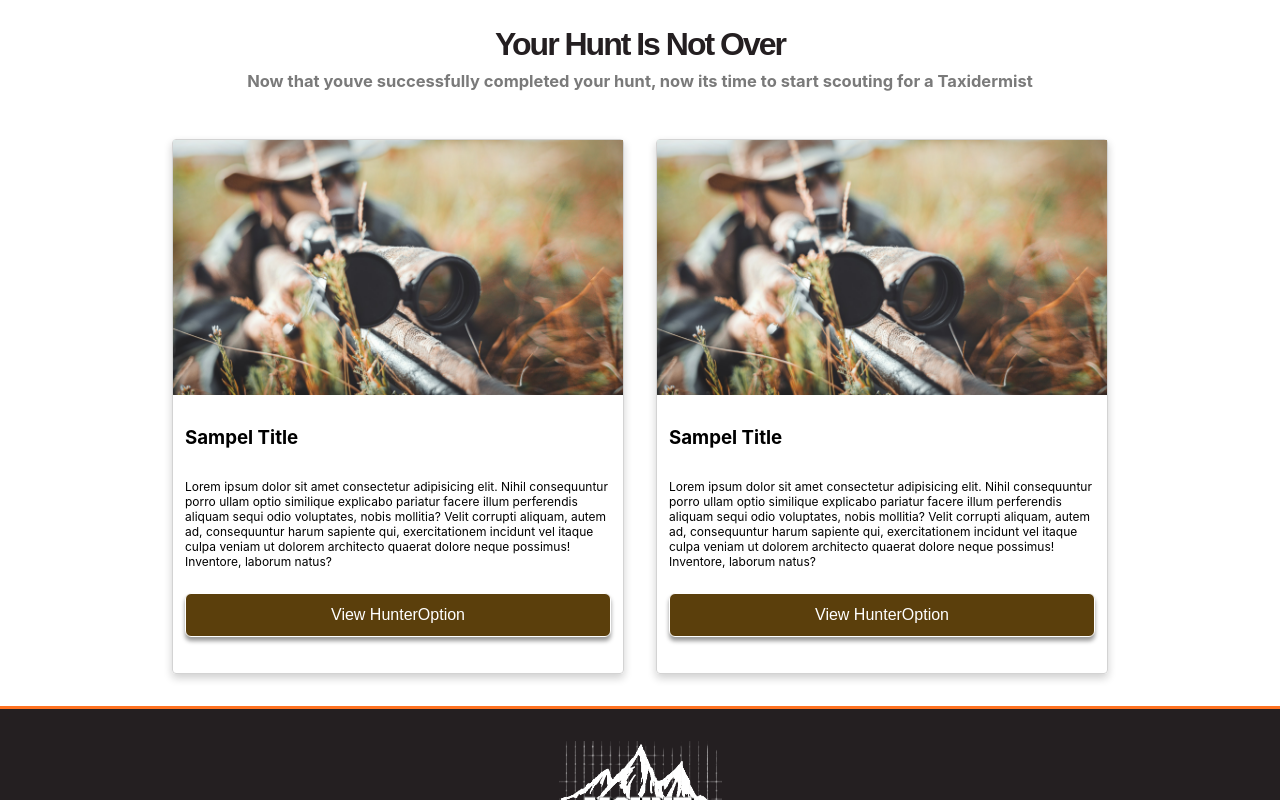
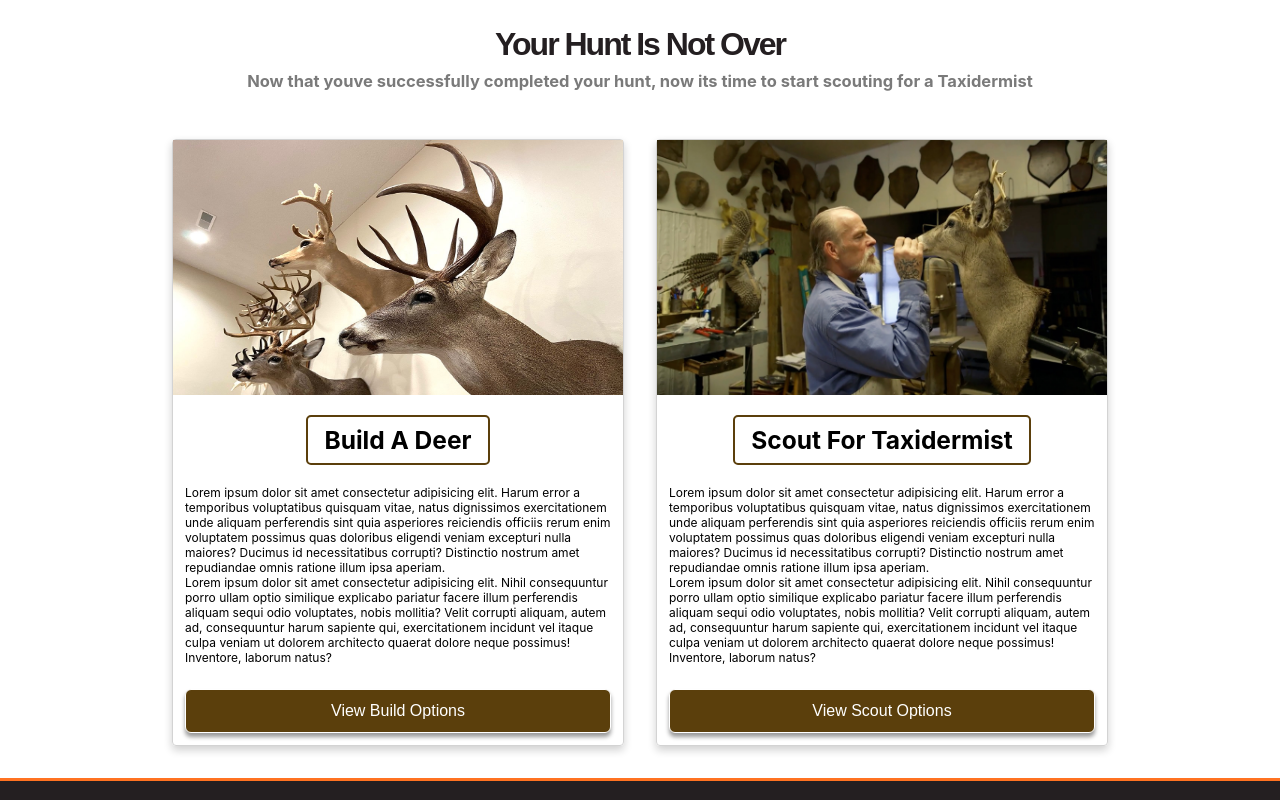
Before and after one commit to FrancisCalizo/ohio-taxidermy-supply, a Next.js app: page /hunter in a window 1280 px wide. Shown: the part 600-1400 px from the top of the page. Built offline with nearby package versions, Linux system fonts and the light colour scheme.

Commit message:
feat: Implement dummy data for hunter card options on Hunter page

```diff
--- a/components/hunter/HunterOptionCard.tsx
+++ b/components/hunter/HunterOptionCard.tsx
@@ -3,15 +3,33 @@ import styled from 'styled-components';
 import Image from 'next/image';
 import { darken } from 'polished';
 
+const CARD_OPTIONS = [
+  {
+    title: 'Build A Deer',
+    description:
+      'Lorem ipsum dolor sit amet consectetur adipisicing elit. Harum error a temporibus voluptatibus quisquam vitae, natus dignissimos exercitationem unde aliquam perferendis sint quia asperiores reiciendis officiis rerum enim voluptatem possimus quas doloribus eligendi veniam excepturi nulla maiores? Ducimus id necessitatibus corrupti? Distinctio nostrum amet repudiandae omnis ratione illum ipsa aperiam.',
+    pictureUrl: '/images/build-a-deer.jpg',
+    buttonText: 'View Build Options',
+    route: null,
+  },
+  {
+    title: 'Scout For Taxidermist',
+    description:
+      'Lorem ipsum dolor sit amet consectetur adipisicing elit. Harum error a temporibus voluptatibus quisquam vitae, natus dignissimos exercitationem unde aliquam perferendis sint quia asperiores reiciendis officiis rerum enim voluptatem possimus quas doloribus eligendi veniam excepturi nulla maiores? Ducimus id necessitatibus corrupti? Distinctio nostrum amet repudiandae omnis ratione illum ipsa aperiam.',
+    pictureUrl: '/images/scout-taxidermist.jpg',
+    buttonText: 'View Scout Options',
+    route: null,
+  },
+];
+
 export default function HunterOptionCards() {
   return (
     <>
-      {/* {data?.items.map((item: any, key: number) => ( */}
-      {/* <HunterOptionCard key={key}> */}
-      <HunterOptionCard>
+      {CARD_OPTIONS.map((opt: any, key: number) => (
+        <HunterOptionCard key={key}>
           <Image
-          src={`/images/hunter.jpg`}
-          alt="events"
+            src={opt.pictureUrl}
+            alt="option"
             width={300}
             height={170}
             quality={70}
@@ -19,11 +37,10 @@ export default function HunterOptionCards() {
           />
           <CardPaddedArea>
             <CardHeader>
-            {/* <h3 className="event-name">{item.fields.title}</h3> */}
-            <h3 className="event-name">Sampel Title</h3>
+              <h3 className="card-title">{opt.title}</h3>
             </CardHeader>
             <CardContent>
-            {/* <p className="description">{item.fields.shortDescription}</p> */}
+              <p className="description">{opt.description}</p>
               <p className="description">
                 Lorem ipsum dolor sit amet consectetur adipisicing elit. Nihil consequuntur porro
                 ullam optio similique explicabo pariatur facere illum perferendis aliquam sequi odio
@@ -33,11 +50,11 @@ export default function HunterOptionCards() {
               </p>
             </CardContent>
             <CardFooter>
-            <ViewHunterOptionButton>View HunterOption</ViewHunterOptionButton>
+              <Button onClick={() => console.log('clicked')}>{opt.buttonText}</Button>
             </CardFooter>
           </CardPaddedArea>
         </HunterOptionCard>
-      {/* ))} */}
+      ))}
     </>
   );
 }
@@ -64,14 +81,17 @@ const CardPaddedArea = styled.div`
 
 const CardHeader = styled.div`
   margin-bottom: 0.75rem;
+  display: flex;
+  justify-content: center;
 
-  img {
-    border-radius: 50px;
-  }
-
-  .HunterOption-name {
-    font-size: 16px;
-    margin: 0.5rem 0;
+  .card-title {
+    display: inline-block;
+    text-align: center;
+    font-size: calc(16px + (22 - 16) * ((100vw) / (1200 - 300)));
+    margin: 0.5rem auto;
+    padding: 0.5rem 1rem;
+    border-radius: 5px;
+    border: 2px solid ${({ theme }) => theme.colors.brown};
   }
 `;
 
@@ -84,7 +104,7 @@ const CardContent = styled.div`
 
 const CardFooter = styled.div``;
 
-const ViewHunterOptionButton = styled.button`
+const Button = styled.button`
   display: block;
   width: 100%;
   background: ${({ theme }) => theme.colors.brown};
@@ -94,7 +114,7 @@ const ViewHunterOptionButton = styled.button`
   border-radius: 6px;
   font-size: 1rem;
   cursor: pointer;
-  margin: 1.5rem 0;
+  margin: 1.5rem 0 0;
   box-shadow: ${(props) => props.theme.button.boxShadow};
   transition: background 300ms ease-in-out, transform 150ms ease-in-out;
 
--- a/pages/hunter/index.tsx
+++ b/pages/hunter/index.tsx
@@ -27,7 +27,6 @@ export default function Hunter() {
         </h2>
 
         <div className="card-options">
-          <HunterOptionCard />
           <HunterOptionCard />
         </div>
       </Container>
```
Lines whose indentation alone changed are shown as unchanged.
